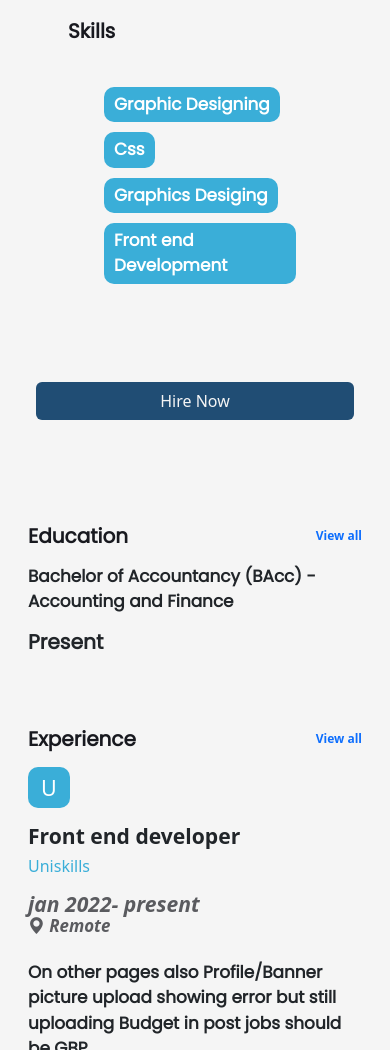
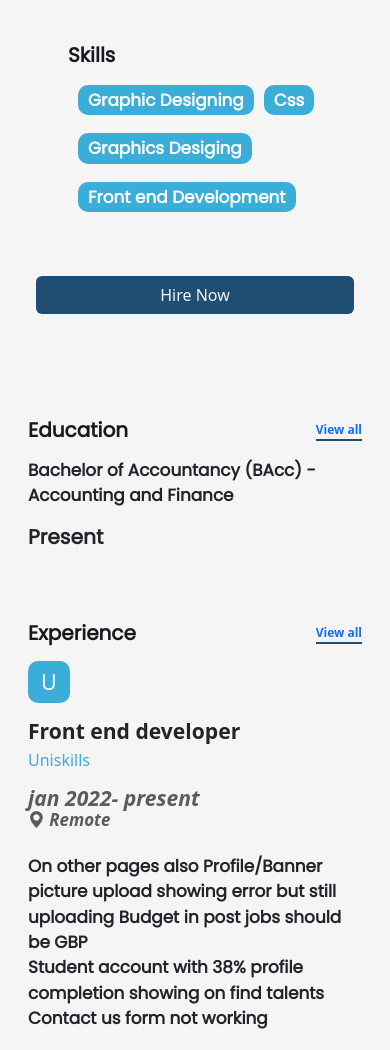
Before and after one commit to priest-2105/uniskill-profile, a plain HTML site: page index.html in a window 390 px wide. Shown: the part 950-2000 px from the top of the page. Drawn offline with nearby package versions, Linux system fonts and the light colour scheme.

Commit message:
commit 1

```diff
--- a/index.css
+++ b/index.css
@@ -189,7 +189,8 @@
         color: #F5F5F5;
         }
         .navbar-nav button:hover{
-    background-color: #3AAED8;
+        /* background-color: #151f22; */
+        background-color:rgba(32,77,116,0.8);
         color: #18191F;
         }
         @media only screen and (max-width:630px) { .navbar-nav button{font-size: 2.5vh; padding: 3px 0 3px 0;}}
@@ -205,40 +206,47 @@
         .card{background-color: transparent;}
 
 
+        .sub-body{
+        display: flex;
+        width: 100%;
+        justify-content: space-between;
+        }
 
-
-    /* mobile expereince  */
-
-    .mobile-experience-card{
-     display: none;
-    }
-    @media only screen and (max-width:768px) {
-     .mobile-experience-card{
+        .mobile-view{
                 display: flex;
-
-    }
-    .mobile-experience-card:hover{
-        box-shadow:1px 1.8px 1.4px 1.8px Rgba(24, 25, 31,0.3);
+                width:100%;
                 }
 
 
-    .mobile-experience-card section{
+
+
+        /* mobile  experince ection  */
+        /* mobile profile section  */
+        @media only screen and (max-width:992px) {
+        .experience-card{
+        display: flex;
+
+        } .experience-card section{
         display: flex;
         flex-direction: column-reverse;
 
-    }}
+        }   .mobile-view{
+        display: flex;
+        flex-direction: column-reverse;
+        }
+        .sub-body{
+                display:block;
+                }
 
-    @media only screen and (max-width:768px) {  .experience-card{  display: none!important; }}
-
-    /* end of mobile experience  */
+        }
 
 
 
 
 
 
-    /* experince ection  */
-      /* profile section  */
+
+          /* experience ection  */
 
       .experience-card:hover{
         box-shadow:1px 1.8px 1.4px 1.8px Rgba(24, 25, 31,0.3);
@@ -378,8 +386,155 @@
 
 
 
-         /* experince ection  */
+
     /* profile section  */
+
+        .profile-card:hover{
+        box-shadow:1px 1.8px 1.4px 1.8px Rgba(24, 25, 31,0.3);
+        }
+
+
+
+        .profile-background-image{
+        height: 150px;
+        width: 100%;
+        background-repeat: no-repeat;
+        background-position: center;
+        background-size: contain;
+        position: relative;
+        background-image: url('./profile-background.png');
+        }
+
+
+
+        .profile-image{
+        padding: 5px 5px 5px 5px;
+        background-color: #F5F5F5;
+        position: absolute;
+        bottom: -40%;
+        left: 33%;
+        width: 28%;
+        height: 100%;
+        }
+        @media only screen and (max-width:1010px){ .profile-image{height: 80%; }  }
+        @media only screen and (max-width:992px){ .profile-image{height: 95%;width: 26%; left: 35%; bottom: -30%; }.profile-background-image{width:100%;height:200px ;} .profile-pictures{ height: fit-content;} }
+        @media only screen and (max-width:826px){ .profile-image{height: 80%;}  }
+        @media only screen and (max-width:768px){ .profile-image{height: 100%; width: 35%; left: 33%; bottom: -40%;}.profile-pictures{height:250px ;margin-bottom: 50px;}    }
+        @media only screen and (max-width:580px){ .profile-image{ width: 37%;height: 85%; bottom: -20%; }}
+        @media only screen and (max-width:480px){ .profile-image{ width: 40%;}.profile-pictures{margin-bottom: 20px;}  }
+        @media only screen and (max-width:435px){ .profile-image{ width: 40%;height: 65%;  bottom: -10%;left: 30%;}  }
+        @media only screen and (max-width:375px){ .profile-image{ width: 40%; height: 60%; bottom: -0%;}.profile-pictures{ margin-bottom:0px;}  }
+        @media only screen and (max-width:300px){ .profile-image{ width: 50%; height: 75%; bottom: -10%; left: 30%;}  }
+        @media only screen and (max-width:300px){ .profile-image{ width: 40%; height: 45%; bottom: 10%; left: 30%;}  }
+
+
+
+
+
+
+
+
+
+        .profile-image img{
+        /* width: 120px;
+        height: 130px; */
+        width: 100%;
+        height: 100%;
+        }
+
+
+        .profile-name{
+        display: flex;
+        justify-content: space-between;
+        align-items: center;
+        }
+
+
+        .profile-name h5{
+        font-weight: 800;
+        font-size: 4vh;
+        font-family: Poppins;
+        color:#18191F;
+        }
+        @media only screen and (max-width:983px) { .profile-name h5{font-size: 3vh; font-weight: 900;}}
+        @media only screen and (max-width:992px){ .profile-name h5{font-size: 3vh;}  }
+        @media only screen and (max-width:860px){ .profile-name h5{font-size: 2.6vh;}  }
+
+
+
+        .profile-name h6{
+        font-weight: 200;
+        opacity: 0.6;
+        font-size: 2vh;
+        font-family: Poppins;
+        color:#18191F;
+        }
+
+
+        .profile-body{
+        font-size: 2.2vh;
+        font-weight: 600;
+        }
+
+
+
+        .skills{
+        height: fit-content;
+        }
+
+
+        .skills h5{
+        height: max-content;
+        color:#18191F;
+        font-weight: 800;
+        font-family: 'Poppins', sans-serif;
+        font-style: SemiBold;
+        font-size: 20px;
+        }
+
+
+        .skills-list{
+        display: flex;
+        flex-wrap: wrap;
+        }
+
+        .skills-list h5{
+        text-align: left;
+        list-style-type: none;
+        width:fit-content;
+        list-style-type: none;
+        color:#ffffff;
+        font-weight: 800;
+        font-family: 'Poppins', sans-serif;
+        font-style: SemiBold;
+        font-size: 2vh;
+        background-color: #3AAED8;
+        padding: 5px 10px 5px 10px;
+        margin-left: 10px;
+        margin-top: 10px;
+        border-radius: 10px;
+        }
+
+        .hire-button{
+        background-color: #204D74;
+        color: #F5F5F5;
+        }
+        .hire-button:hover{
+        background-color:rgba(32,77,116,0.8);
+        color: #18191F;
+        }
+
+
+
+
+
+
+
+
+
+
+
+        /* portfolio section  */
 
         .portfolio-card:hover{
         box-shadow:1px 1.8px 1.4px 1.8px Rgba(24, 25, 31,0.3);
@@ -486,7 +641,7 @@
         font-size: 1.5vh;
         }
         .portfolio-body button:hover{
-            background-color: #3AAED8;
+        background-color:rgba(32,77,116,0.8);
         color: #18191F;
         }
 
@@ -511,152 +666,6 @@
 
 
 
-    /* profile section  */
-
-    .profile-card:hover{
-        box-shadow:1px 1.8px 1.4px 1.8px Rgba(24, 25, 31,0.3);
-    }
-
-
-
-    .profile-background-image{
-    height: 150px;
-    width: 100%;
-    background-repeat: no-repeat;
-    background-position: center;
-    background-size: contain;
-    position: relative;
-    background-image: url('./profile-background.png');
-    }
-
-
-
-    .profile-image{
-    padding: 5px 5px 5px 5px;
-    background-color: #F5F5F5;
-    position: absolute;
-    bottom: -40%;
-    left: 33%;
-    width: 28%;
-    height: 100%;
-    }
-    @media only screen and (max-width:1010px){ .profile-image{height: 80%; }  }
-    @media only screen and (max-width:992px){ .profile-image{height: 60%; bottom: 0%; }  }
-    @media only screen and (max-width:826px){ .profile-image{height: 50%;}  }
-    @media only screen and (max-width:768px){ .profile-image{height: 100%; width: 25%; left: 35%; bottom: -40%;}  }
-    @media only screen and (max-width:580px){ .profile-image{ width: 30%;}  }
-    @media only screen and (max-width:480px){ .profile-image{ width: 35%;}  }
-    @media only screen and (max-width:435px){ .profile-image{ width: 40%; left: 30%;}  }
-    @media only screen and (max-width:375px){ .profile-image{ width: 40%; height: 80%; bottom: -20%;}  }
-    @media only screen and (max-width:300px){ .profile-image{ width: 50%; height: 75%; bottom: -10%; left: 30%;}  }
-    @media only screen and (max-width:300px){ .profile-image{ width: 40%; height: 45%; bottom: 10%; left: 30%;}  }
-
-
-
-
-
-
-
-
-
-    .profile-image img{
-    /* width: 120px;
-    height: 130px; */
-    width: 100%;
-    height: 100%;
-    }
-
-
-    .profile-name{
-        display: flex;
-        justify-content: space-between;
-        align-items: center;
-    }
-
-
-    .profile-name h5{
-        font-weight: 800;
-        font-size: 4vh;
-        font-family: Poppins;
-        color:#18191F;
-    }
-    @media only screen and (max-width:983px) { .profile-name h5{font-size: 3vh; font-weight: 900;}}
-    @media only screen and (max-width:992px){ .profile-name h5{font-size: 3vh;}  }
-    @media only screen and (max-width:860px){ .profile-name h5{font-size: 2.6vh;}  }
-
-
-
-    .profile-name h6{
-        font-weight: 200;
-        opacity: 0.6;
-        font-size: 2vh;
-        font-family: Poppins;
-        color:#18191F;
-    }
-
-
-    .profile-body{
-        font-size: 2.2vh;
-        font-weight: 600;
-    }
-
-
-
-    .skills{
-    height: fit-content;
-    }
-
-
-    .skills h5{
-        height: max-content;
-        color:#18191F;
-        font-weight: 800;
-        font-family: 'Poppins', sans-serif;
-        font-style: SemiBold;
-        font-size: 20px;
-        }
-
-
-        .skills-list ul{
-            display: flex;
-            flex-wrap: wrap;
-            /* display: grid;
-            grid-template-columns: auto auto auto; */
-            padding: 10px;
-
-        }
-
-        .skills-list li{
-            list-style-type: none;
-            width:fit-content;
-            list-style-type: none;
-            color:#ffffff;
-            font-weight: 800;
-            font-family: 'Poppins', sans-serif;
-            font-style: SemiBold;
-            font-size: 2vh;
-            background-color: #3AAED8;
-            padding: 5px 10px 5px 10px;
-            margin-left: 10px;
-            margin-top: 10px;
-            border-radius: 10px;
-        }
-
-        .hire-button{
-            background-color: #204D74;
-            color: #F5F5F5;
-        }
-        .hire-button:hover{
-            background-color: #3AAED8;
-            color: #18191F;
-        }
-
-
-
-
-
-
-
       /* footer  */
         .footer{
         width: 100%;
--- a/index.html
+++ b/index.html
@@ -88,22 +88,27 @@
 
 
 
-  <div class="main-body">
+  <div class="main-body ">
+
+
+  <!-- profile body  -->
+  <div class="profile-body col-lg-11 ms-auto me-auto container-fluid">
 
 
 
+ <div class="sub-body">
+ <div class=" mobile-view">
 
-  <!-- profile body  -->
-  <div class="profile-body col-lg-11 container-fluid">
+      <!-- expreince section  -->
+      <div class="col pt-4 col-lg-4 col-md-12 col-sm-12">
+
+         <div class="card experience-card border-0">
 
 
-     <!-- expreince section  -->
-    <div class="row row-cols-1 row-cols-md-3 g-4">
+          <section class="card-body mb-2">
 
+            <div class="expreince-section">
 
-      <div class="col pt-4 col-lg-3">
-        <div class="card experience-card border-0">
-          <div class="card-body mb-2">
                  <!-- experience title  -->
                 <div class="experience-title pb-2">
                 <h5 class="card-title pt-2">Experience</h5>
@@ -126,11 +131,13 @@
                 Contact us form not working
 
 
-            </p>
+                </p>   </div>
 
 
-            <!-- Education section  -->
-            <div class="education-title mt-5 pb-2">
+                <!--Mobile  Education section  -->
+            <div class="education-section pb-5">
+
+                <div class="education-title mt-2 pb-2">
                   <h5 class="card-title pt-2">Education</h5>
                    <a  href=""><li> View all </li><span></span></a>
 
@@ -145,19 +152,19 @@
 
                  </p>
                 </div>
+
+              </section>
           </div>
+
+
+
         </div>
 
 
 
 
-
-
-
-
-
       <!-- profile section  -->
-      <div class="col col-lg-6">
+      <div class="col col-lg-8 col-md-12 col-sm-12">
         <div class="card profile-card border-0 pt-4 ps-4 pe-4">
           <!-- profile pictures  -->
         <div class="profile-pictures pb-5">
@@ -186,19 +193,17 @@
         Budget in post jobs should be GBP
         Student account with 38% profile completion showing on find talents
 
-            </p>    <div class="skills card-body">
+            </p>
+              <div class="skills card-body">
             <h5>Skills</h5>
 
-           <div  class="skills-list card-body">
+           <div  class="skills-list">
 
 
-              <ul>
-                <li>Graphic Designing</li>
-                <li>Css</li>
-                <li>Graphics Desiging</li>
-                <li>Front end Development</li>
-              </ul>
-
+                <h5>Graphic Designing</h5>
+                <h5>Css</h5>
+                <h5>Graphics Desiging</h5>
+                <h5>Front end Development</h5>
             </div>
           </div>
 
@@ -207,79 +212,12 @@
 
         </div>
       </div>
-
-
-
-
-
-
-
-
-
-
-          <!-- mobile-experience -->
-         <div class="card mobile-experience-card border-0">
-
-
-          <section class="card-body mb-2">
-
-            <div class="mobile-expreince-section">
-
-                 <!-- experience title  -->
-                <div class="experience-title pb-2">
-                <h5 class="card-title pt-2">Experience</h5>
-                 <a  href=""><li> View all </li><span></span></a>
-                </div>
-                <div class="job-title">
-                     <h4>U</h4>
-                   <h5>Front end developer</h5>
-                   <h6>Uniskills</h6>
-                   <h5 class="job-date pb-3 pt-2" >jan 2022- present <br/> <b><i class="bi bi-geo-alt-fill"></i>  Remote</b></h5>
-                   <h5 class="job-date"></h5>
-
-                </div>
-
-                <p class="card-text pb-3 experience-body">
-                   On other pages also
-                Profile/Banner picture upload showing error but still uploading
-                Budget in post jobs should be GBP<br/>
-                Student account with 38% profile completion showing on find talents<br/>
-                Contact us form not working
-
-
-                </p>   </div>
-
-
-                <!--Mobile  Education section  -->
-            <div class="mobile-education-section pb-5">
-
-                <div class="education-title mt-2 pb-2">
-                  <h5 class="card-title pt-2">Education</h5>
-                   <a  href=""><li> View all </li><span></span></a>
-
-
-                  </div>  <p class="card-text education-course">
-                    Bachelor of Accountancy (BAcc) - Accounting and Finance
-
-                    <h6 class="education-period">
-                       Present
-                    </h6>
-
-
-                 </p>
-                </div>
-
-              </section>
       </div>
 
 
 
-
-
-
-
   <!--portfilo section  -->
-      <div class="col pt-4 col-lg-3">
+      <div class="col pt-4 col-lg-3 col-md-3 col-sm-3">
           <div class="card portfolio-card border-0">
             <div class="card-body mb-2">
                <!-- portfolio title  -->
@@ -575,8 +513,46 @@
       </div>
 
 
-</div></div>
-</div>  </div>
+
+
+ </div>
+
+
+</div>
+
+
+
+
+
+
+
+
+
+
+
+
+
+
+
+
+
+
+
+
+
+
+
+
+
+
+
+
+
+
+
+
+
+
 
 
  <div class="footer">
```
Lines whose indentation alone changed are shown as unchanged.
